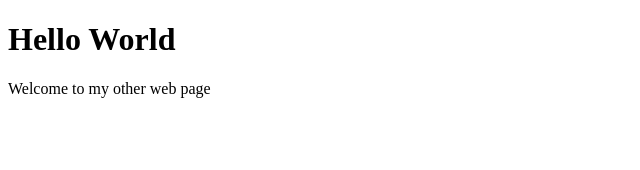
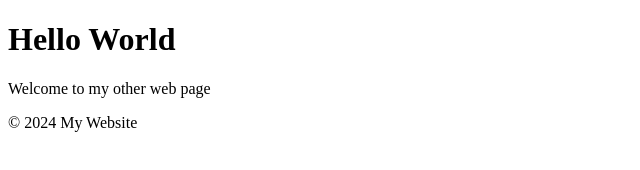
Before and after one commit to devark28/Gym-Git-Exercise-Solutions-Copy, a plain HTML site: page about.html in a window 1280 px wide. Shown: the whole page, without its empty margins (0-640 px from the left). Drawn offline with Linux system fonts and the light colour scheme.

Commit message:
Feat: add footer on the about page

```diff
--- a/about.html
+++ b/about.html
@@ -8,5 +8,8 @@
 <body>
     <h1>Hello World</h1>
     <p>Welcome to my other web page</p>
+    <footer>
+        <p>© 2024 My Website</p>
+    </footer>
 </body>
 </html>
```
